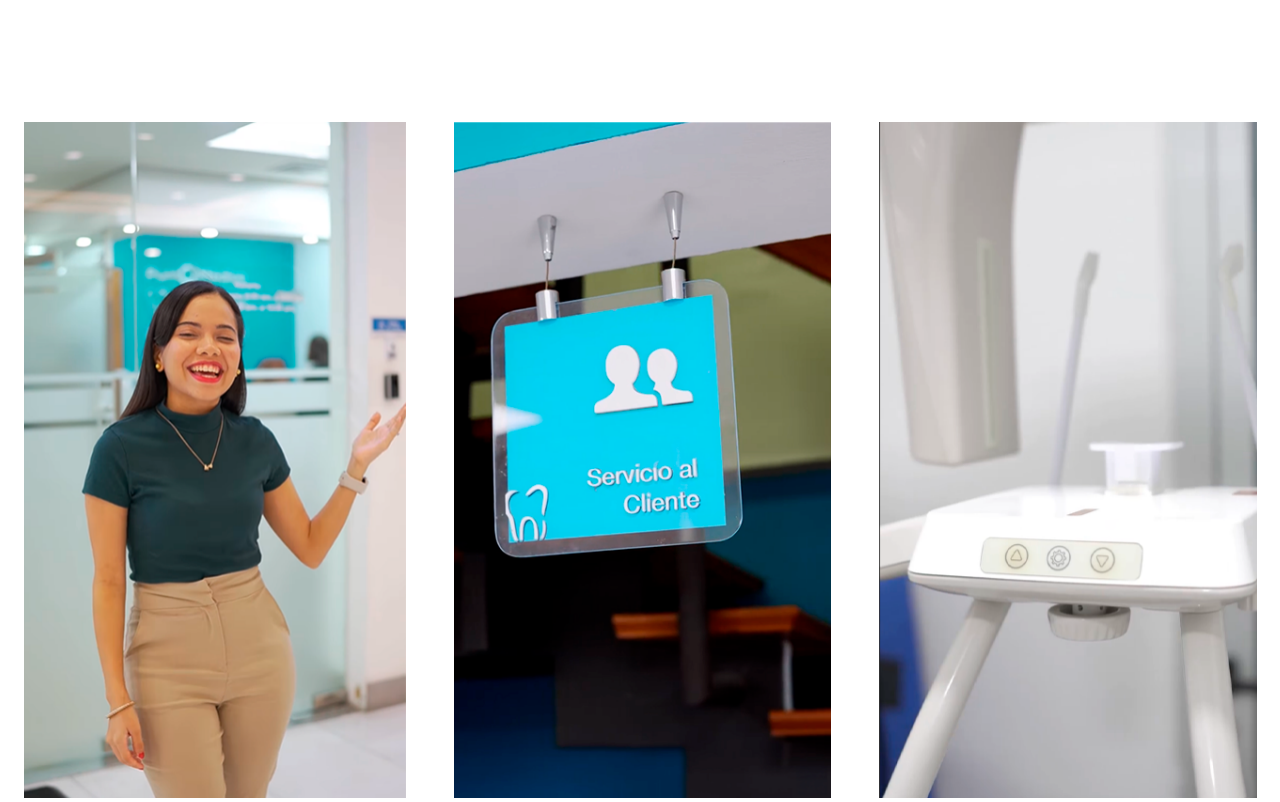
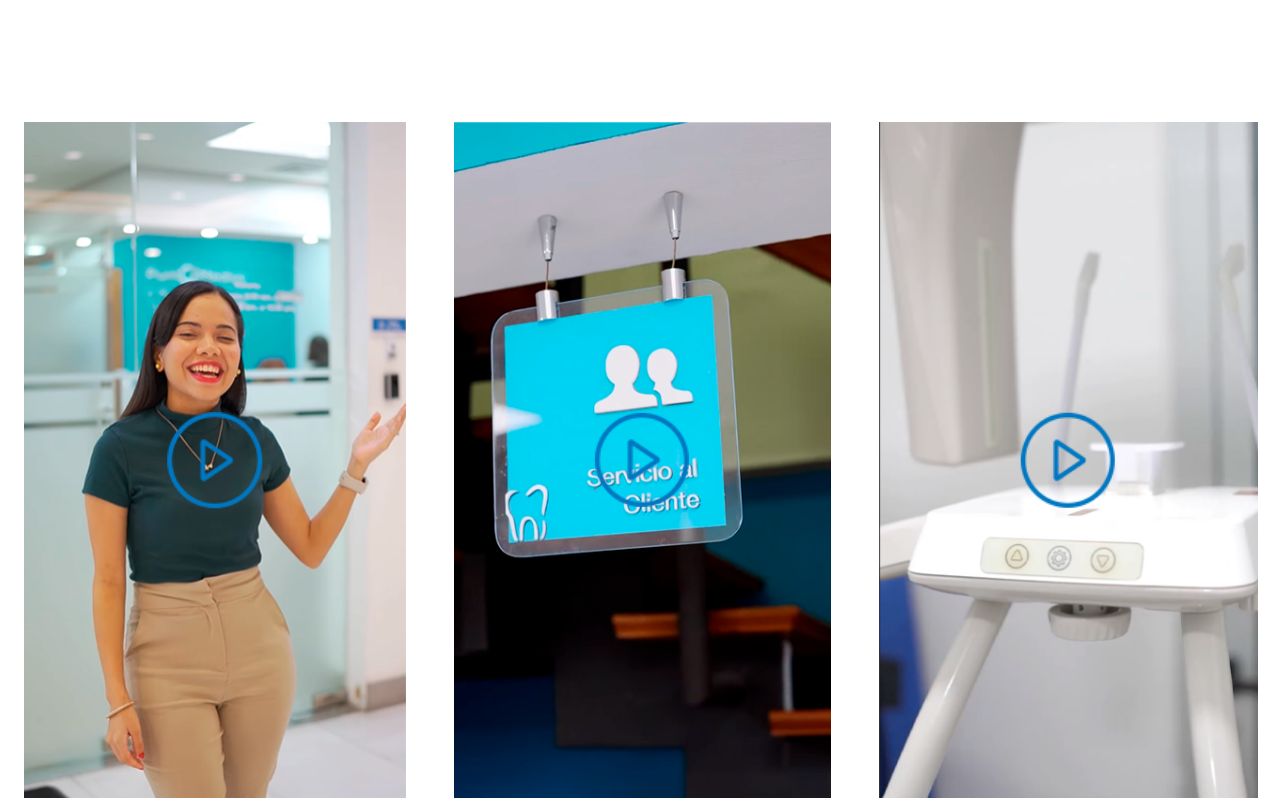
Before and after one commit to Daniel-Tavarez/salud-bucal-spa, a plain HTML site: page index.html in a window 1280 px wide. Shown: the part 5320-6122 px from the top of the page. Drawn offline with nearby package versions, Linux system fonts and the light colour scheme; a web font is replaced by a local one.

Commit message:
latest changes

```diff
--- a/index.html
+++ b/index.html
@@ -58,7 +58,7 @@
           <div class="right">
             <div class="top">
               <h2 class="bigger">
-                <img src="assets/bandera.png" alt="">
+                <img src="assets/bandera.png" alt="" />
                 +95
               </h2>
               <h2>AÑOS</h2>
@@ -308,9 +308,18 @@
         <p>En la República Dominicana</p>
       </div>
       <div class="three-images">
-        <img src="assets/three-1.png" alt="" />
-        <img src="assets/three-2.png" alt="" />
-        <img src="assets/three-3.png" alt="" />
+        <a href="https://www.instagram.com/reel/DAHBGmDPIIs/?igsh=MWV5Mm01bTRmcmx1aA==" target="_blank">
+          <img class="banner" src="assets/three-1.png" alt="" />
+          <img src="assets/play.png" class="logo" alt="" />
+        </a>
+        <a href="https://www.instagram.com/reel/DBeA9nBuAEw/?igsh=MW92OW11ejFjdHlocQ==" target="_blank">
+          <img class="banner" src="assets/three-2.png" alt="" />
+          <img src="assets/play.png" class="logo" alt="" />
+        </a>
+        <a href="https://www.instagram.com/reel/DCR_8yEvU0j/?igsh=MTRkeDVkcHlmNW56bw==" target="_blank">
+          <img class="banner" src="assets/three-3.png" alt="" />
+          <img src="assets/play.png" class="logo" alt="" />
+        </a>
       </div>
     </section>
 
@@ -413,9 +422,9 @@
           <p>info@saludbucal.com.do</p>
         </div>
         <div class="social">
-          <img class="facebook" src="assets/facebook.png" alt="">
-          <img src="assets/instagram.png" alt="">
-          <img src="assets/youtube.png" alt="">
+          <img class="facebook" src="assets/facebook.png" alt="" />
+          <img src="assets/instagram.png" alt="" />
+          <img src="assets/youtube.png" alt="" />
         </div>
       </div>
       <div class="right-side">
--- a/styles.css
+++ b/styles.css
@@ -443,6 +443,22 @@ h1 {
   gap: 3rem;
 }
 
+.mayor-red .three-images a{
+  display: flex;
+  gap: 3rem;
+  position: relative;
+}
+.mayor-red .three-images a .banner{
+
+}
+.mayor-red .three-images a .logo{
+  position: absolute;
+  top: 50%;
+  left: 50%;
+  transform: translate(-50%, -50%);
+  width: 25%;
+}
+
 /* sucursales */
 
 .sucursales {
```
Also changed, not shown: assets/play.png (added).
